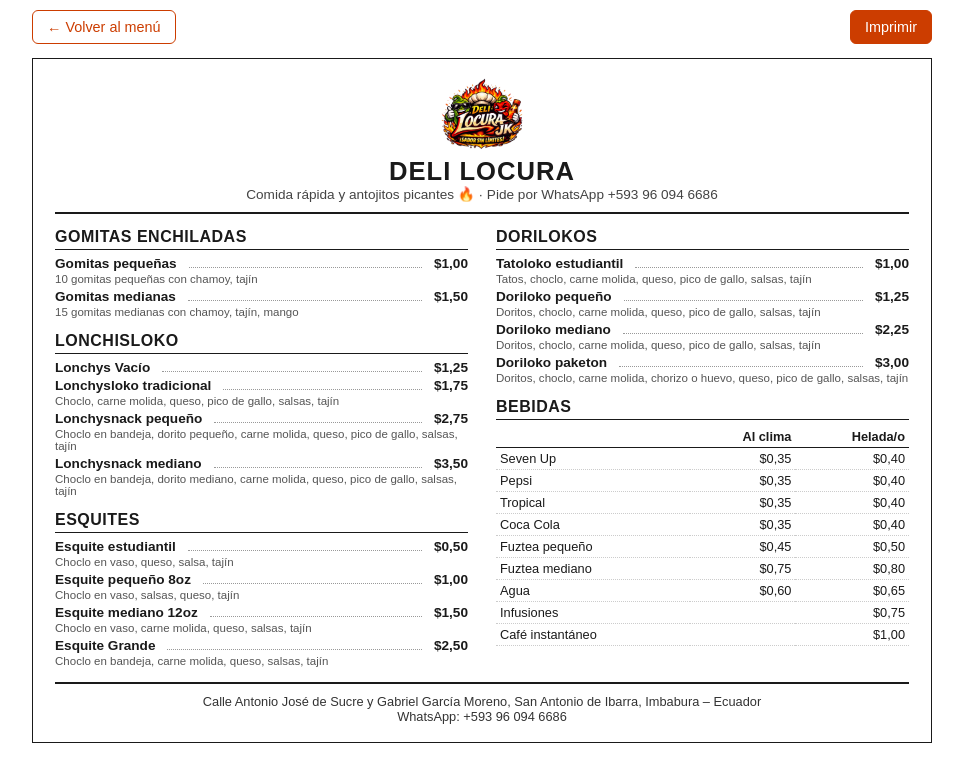
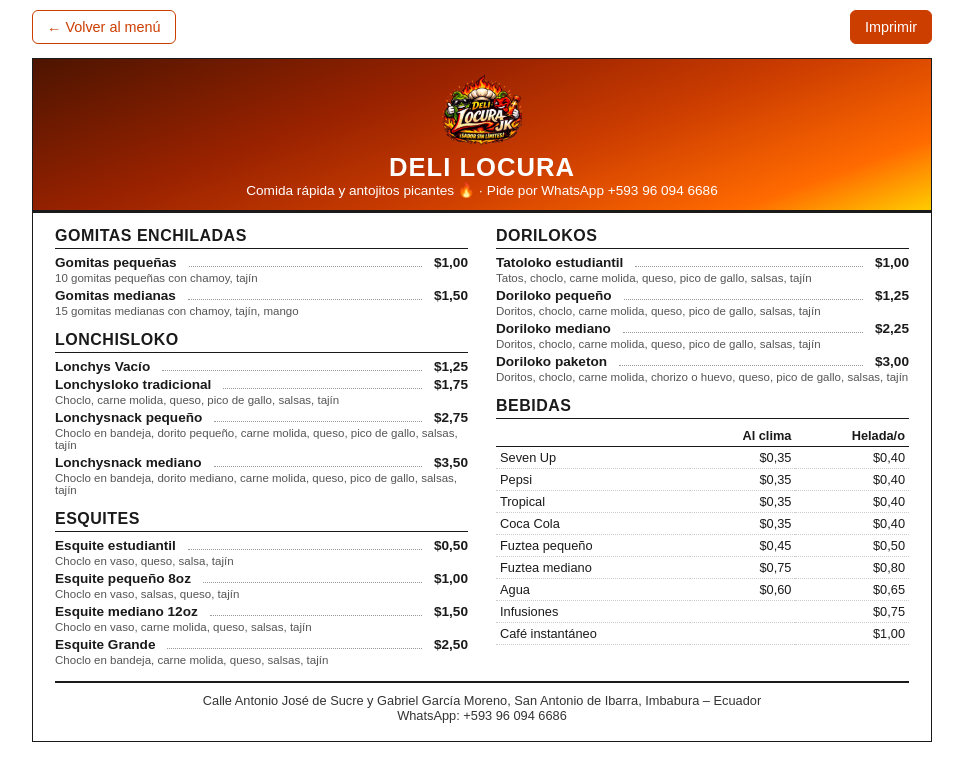
Before and after one commit to JAlexis11/deli-locura, a plain HTML site: page menu-imprimir.html in a window 1280 px wide. Shown: the whole page, without its empty margins (158-1121 px from the left). Drawn offline with Linux system fonts and the light colour scheme.

Commit message:
Agregar degradado de fuego al encabezado de la hoja imprimible
Usa los mismos colores del logo/fondo del sitio, solo en el
encabezado, para mantener el resto de la hoja en blanco y
ahorrar tinta al imprimir.

Co-Authored-By: Claude Sonnet 5 <noreply@anthropic.com>

```diff
--- a/print.css
+++ b/print.css
@@ -53,9 +53,11 @@ body {
 
 .sheet-header {
     text-align: center;
-    border-bottom: 2px solid #1a1a1a;
-    padding-bottom: 10px;
-    margin-bottom: 14px;
+    padding: 14px 10px 12px 10px;
+    margin: -18px -22px 14px -22px;
+    background: linear-gradient(160deg, #4d1400 0%, #992200 35%, #cc3d00 60%, #ff6a00 85%, #ffcc00 100%);
+    border-radius: 0;
+    border-bottom: 3px solid #1a1a1a;
 }
 
 .sheet-logo {
@@ -68,11 +70,12 @@ body {
     font-size: 1.6rem;
     text-transform: uppercase;
     letter-spacing: 1px;
+    color: #fff;
 }
 
 .sheet-header p {
     font-size: 0.85rem;
-    color: #444;
+    color: #fff;
 }
 
 .sheet-columns {
```
